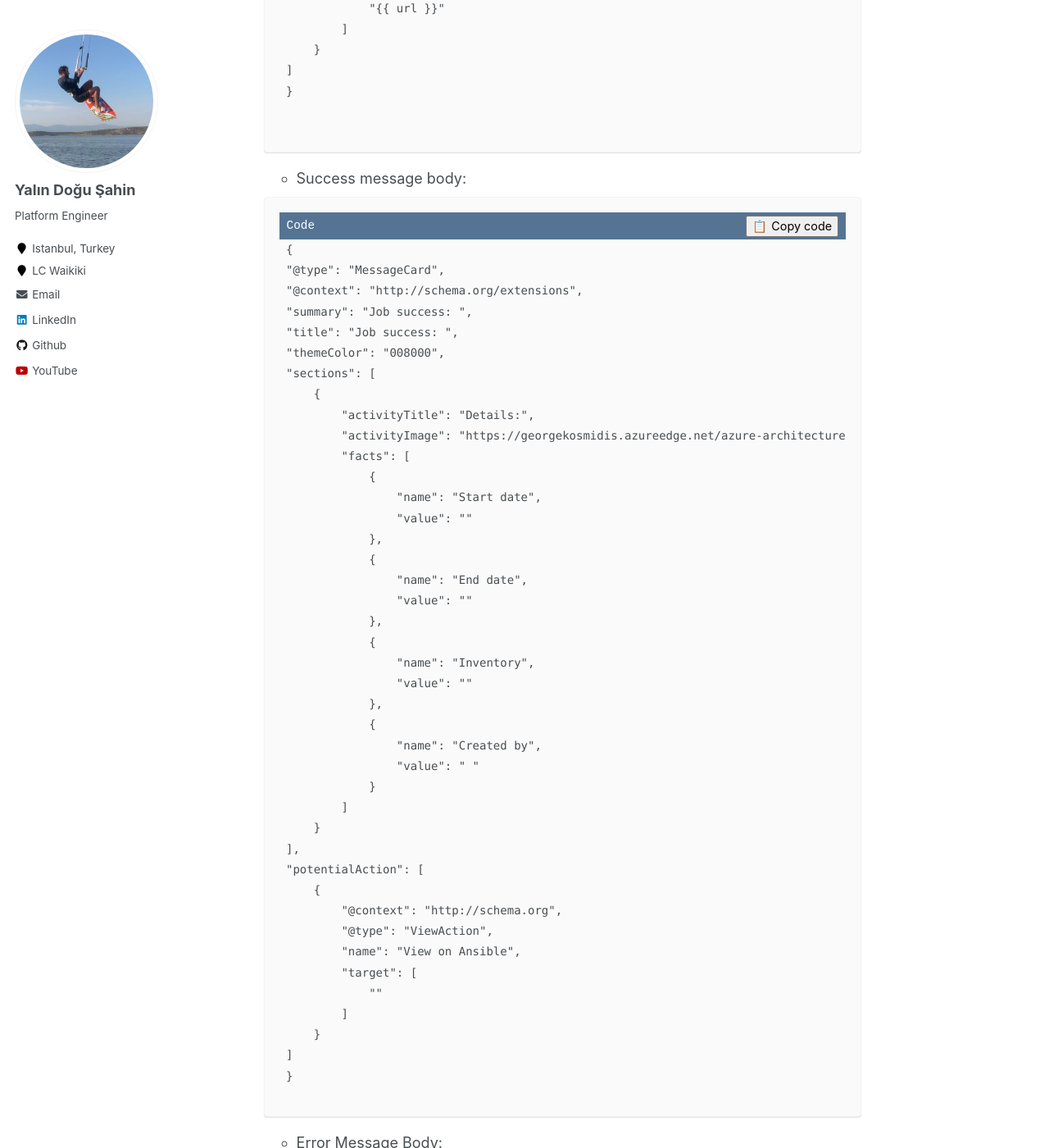
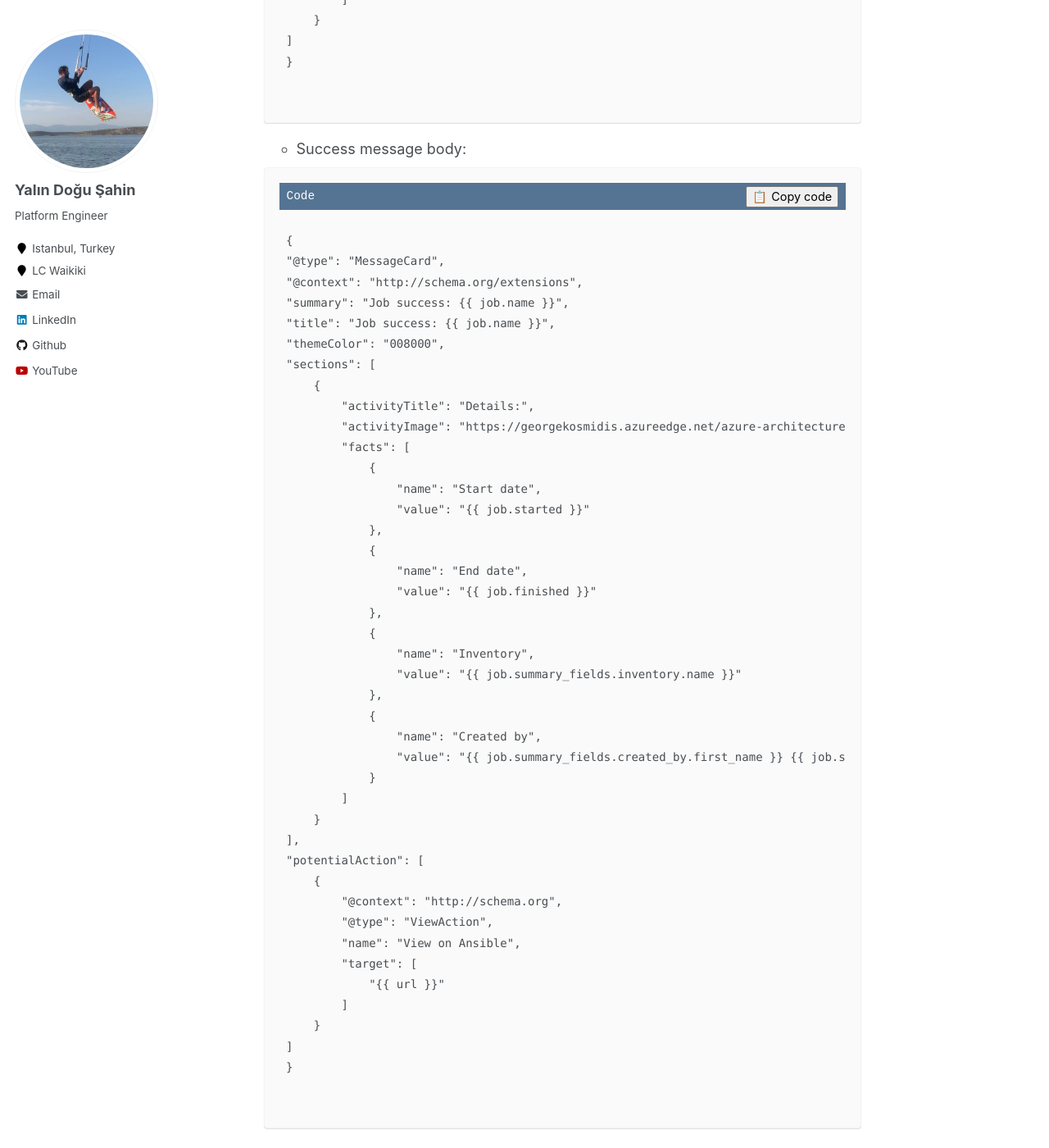
Before and after one commit to yalindogusahin/yalindogusahin.github.io, a Jekyll site: the page built from _posts/2023-08-21-blog-post-4.md, in a window 1280 px wide and 1400 px high, scrolled down 2548 px. Shown: the whole window at 82% size. Built offline with Jekyll 4.4.1, drawn with Linux system fonts in a browser that asks for light colours; some of the changed text lies outside the part shown.

Commit message:
Update 2023-08-21-blog-post-4.md

````diff
--- a/_posts/2023-08-21-blog-post-4.md
+++ b/_posts/2023-08-21-blog-post-4.md
@@ -44,7 +44,7 @@ End result should be something like this:
 
 
     - Start message body:
-    -
+
 
     ```
     {% raw %}
@@ -87,9 +87,11 @@ End result should be something like this:
     }
     {% endraw %}
     ```
+
     - Success message body:
 
     ```
+    {% raw %}
     {
     "@type": "MessageCard",
     "@context": "http://schema.org/extensions",
@@ -131,11 +133,13 @@ End result should be something like this:
         }
     ]
     }
+    {% endraw %}
     ```
 
     - Error Message Body:
 
     ```
+    {% raw %}
     {
     "@type": "MessageCard",
     "@context": "http://schema.org/extensions",
@@ -177,11 +181,13 @@ End result should be something like this:
         }
     ]
     }
+    {% endraw %}
     ```
 
     - Approve Message Body:
 
     ```
+    {% raw %}
     {
     "@type": "MessageCard",
     "@context": "https://schema.org/extensions",
@@ -199,12 +205,8 @@ End result should be something like this:
     }
     ]
     }
+    {% endraw %}
     ```
-
-
-
-
-
 
 6. Click "Save" to save the notification settings.
 
````
